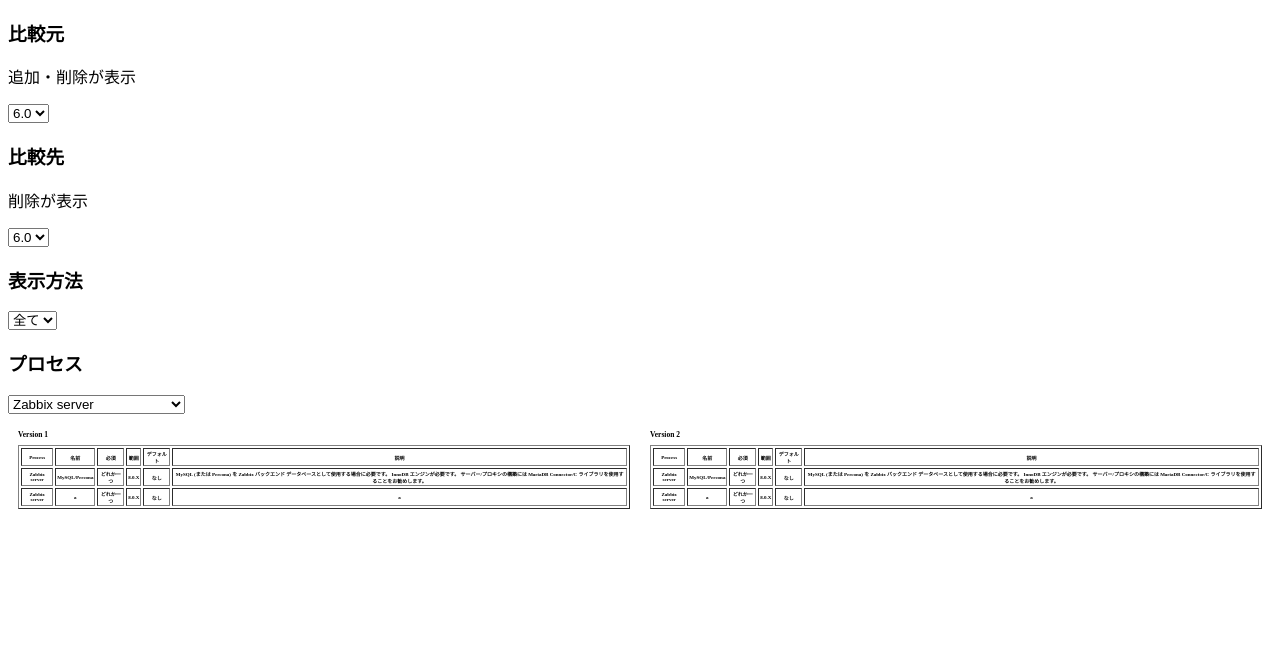
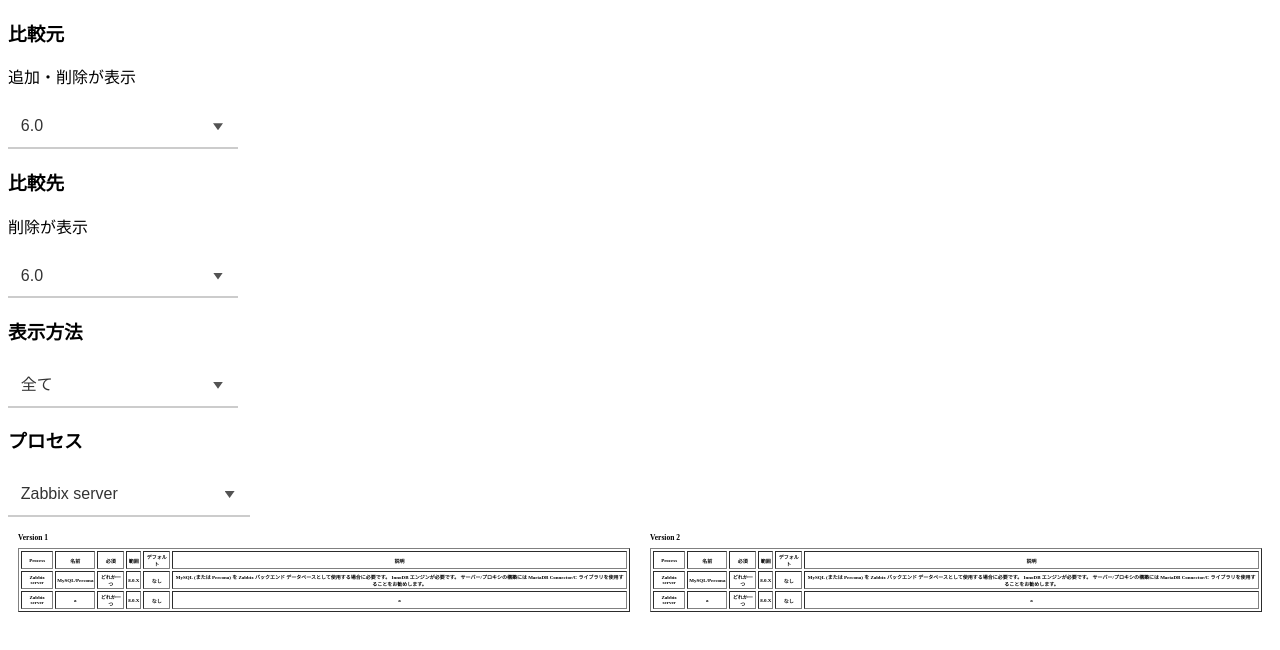
Before and after one commit to yuki-nolea/diffvers, a plain HTML site: page frontend/public/index.html in a window 1280 px wide. Drawn offline with nearby package versions, Linux system fonts and the light colour scheme.

Commit message:
Add files via upload

```diff
--- a/frontend/public/css/style.css
+++ b/frontend/public/css/style.css
@@ -9,3 +9,37 @@
     flex: 1;
     margin: 10px;
 }
+
+.selectbox-005 {
+    display: inline-flex;
+    align-items: center;
+    position: relative;
+}
+
+.selectbox-005::after {
+    position: absolute;
+    right: 15px;
+    width: 10px;
+    height: 7px;
+    background-color: #535353;
+    clip-path: polygon(0 0, 100% 0, 50% 100%);
+    content: '';
+    pointer-events: none;
+}
+
+.selectbox-005 select {
+    appearance: none;
+    min-width: 230px;
+    height: 2.8em;
+    padding: .4em calc(.8em + 30px) .4em .8em;
+    border: none;
+    border-bottom: 2px solid #cccccc;
+    background-color: #fff;
+    color: #333333;
+    font-size: 1em;
+    cursor: pointer;
+}
+
+.selectbox-005 select:focus {
+    outline: none;
+}
```
